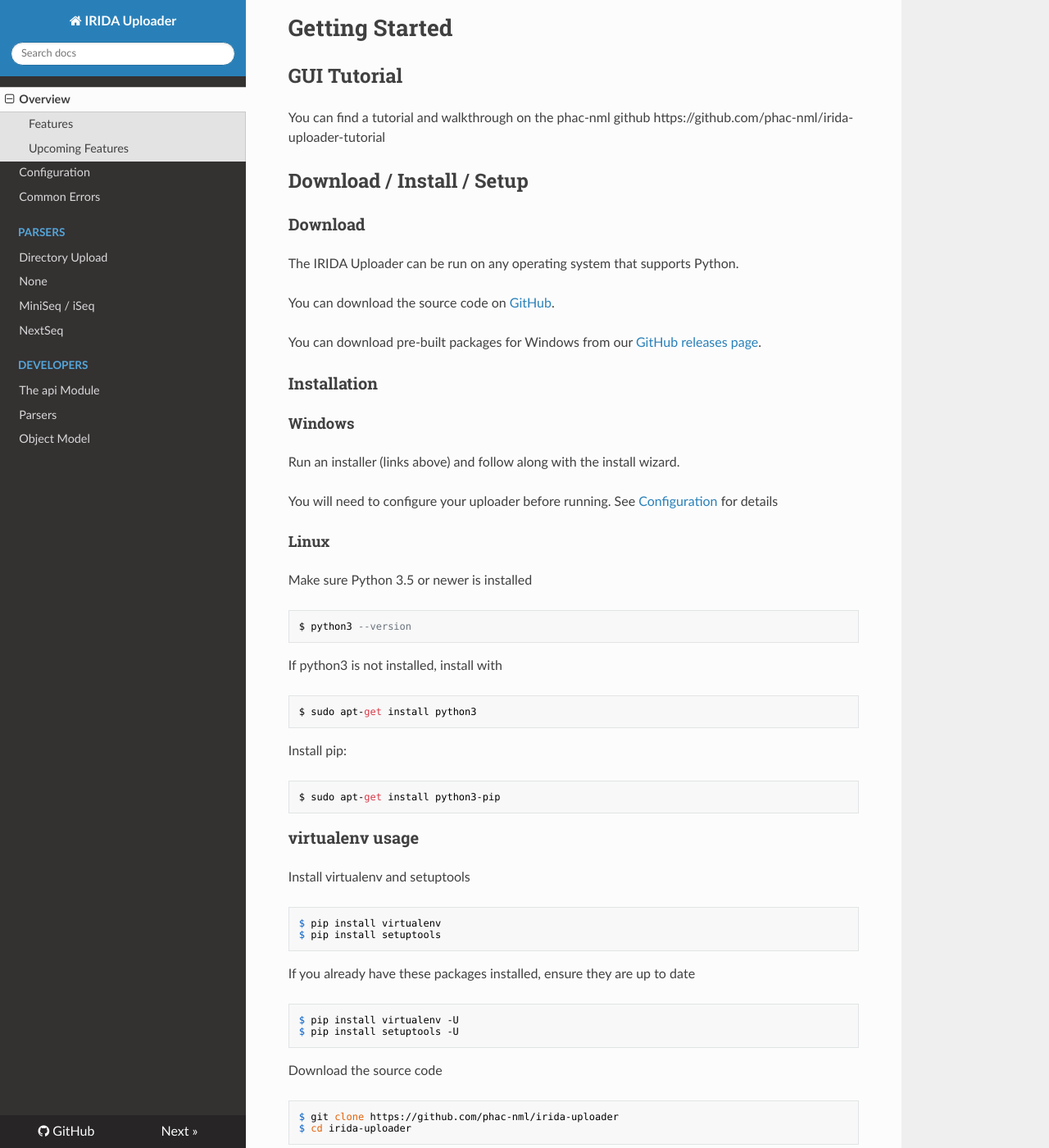
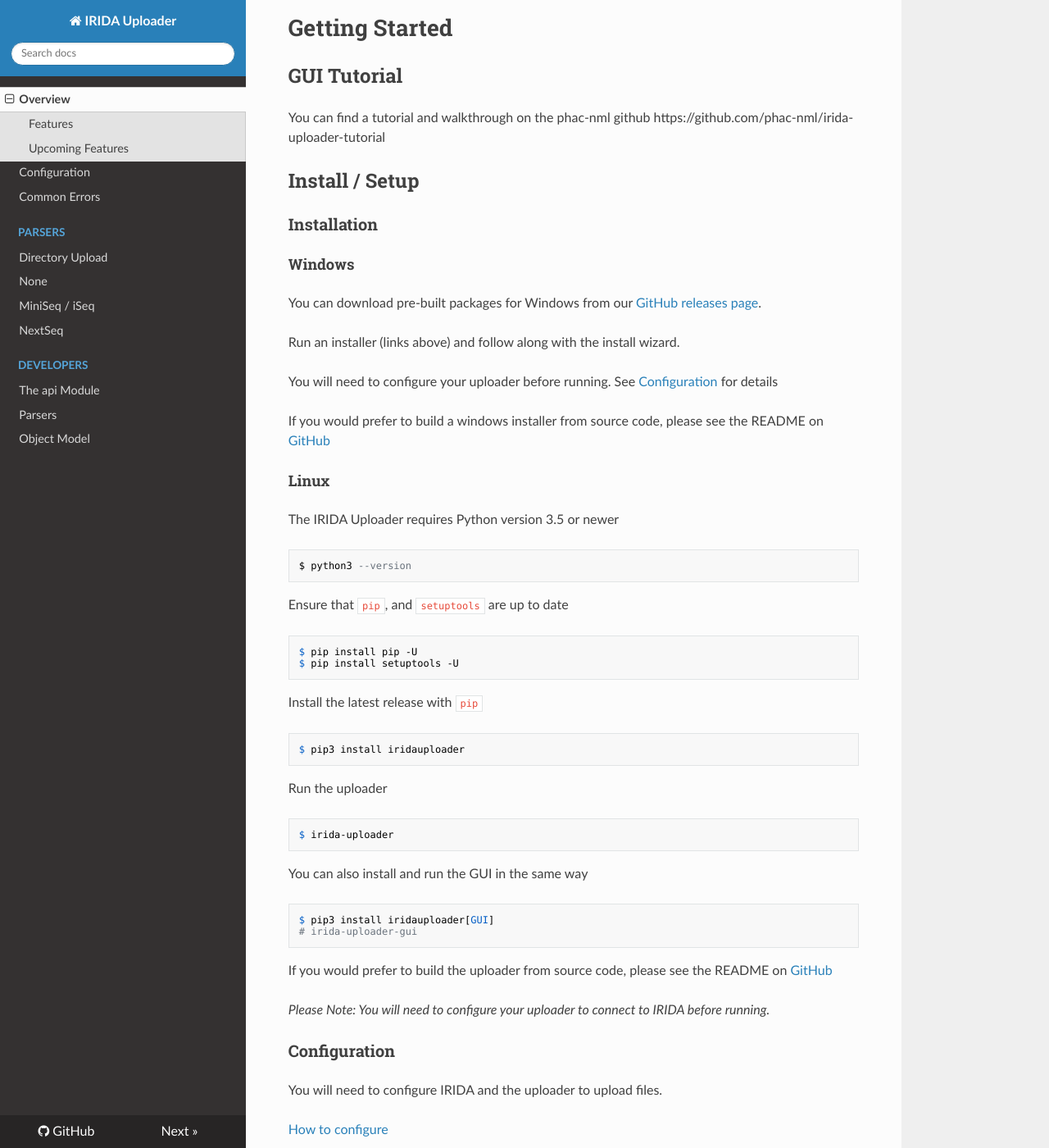
Before and after one commit to phac-nml/irida-uploader, an MkDocs documentation site: the page built from docs/index.md, in a window 1280 px wide and 1400 px high, scrolled down 569 px. Shown: the whole window at 82% size. Built offline with MkDocs 1.6.1, drawn with Linux system fonts in a browser that asks for light colours; nearby versions of some CDN libraries; old or Windows-style settings are respelled for this version of MkDocs; some of the changed text lies outside the part shown.

Commit message:
fixing docs to match to build workflow

```diff
--- a/docs/index.md
+++ b/docs/index.md
@@ -22,60 +22,47 @@
 
 You can find a tutorial and walkthrough on the phac-nml github https://github.com/phac-nml/irida-uploader-tutorial
 
-## Download / Install / Setup
-
-### Download
-
-The IRIDA Uploader can be run on any operating system that supports Python.
-
-You can download the source code on [GitHub](https://github.com/phac-nml/irida-uploader).
-
-You can download pre-built packages for Windows from our [GitHub releases page](https://github.com/phac-nml/irida-uploader/releases).
+## Install / Setup
 
 ### Installation
 
 #### Windows
 
+You can download pre-built packages for Windows from our [GitHub releases page](https://github.com/phac-nml/irida-uploader/releases).
+
 Run an installer (links above) and follow along with the install wizard.
 
 You will need to configure your uploader before running. See [Configuration](configuration.md) for details
 
+If you would prefer to build a windows installer from source code, please see the README on [GitHub](https://github.com/phac-nml/irida-uploader)
+
 #### Linux
 
-Make sure Python 3.5 or newer is installed
+The IRIDA Uploader requires Python version 3.5 or newer
 
     $ python3 --version
 
-If python3 is not installed, install with
+Ensure that `pip`, and `setuptools` are up to date
 
-    $ sudo apt-get install python3
-
-Install pip:
-
-    $ sudo apt-get install python3-pip
-
-### virtualenv usage
-
-Install virtualenv and setuptools
-
-    $ pip install virtualenv
-    $ pip install setuptools
-
-If you already have these packages installed, ensure they are up to date
-
-    $ pip install virtualenv -U
+    $ pip install pip -U
     $ pip install setuptools -U
 
-Download the source code
+Install the latest release with `pip`
 
-    $ git clone https://github.com/phac-nml/irida-uploader
-    $ cd irida-uploader
+    $ pip3 install iridauploader
 
-Build a virtualenv and install the dependencies automatically with `make`:
+Run the uploader
 
-    $ make
+    $ irida-uploader
 
-You will need to configure your uploader before running.
+You can also install and run the GUI in the same way
+
+    $ pip3 install iridauploader[GUI]
+    # irida-uploader-gui
+
+If you would prefer to build the uploader from source code, please see the README on [GitHub](https://github.com/phac-nml/irida-uploader)
+
+*Please Note: You will need to configure your uploader to connect to IRIDA before running.*
 
 ### Configuration
 
--- a/setup.py
+++ b/setup.py
@@ -8,7 +8,7 @@
     name='iridauploader',
     version='0.5.0',
     description='IRIDA uploader: upload NGS data to IRIDA system',
-    url='https://https://github.com/phac-nml/irida-uploader',
+    url='https://github.com/phac-nml/irida-uploader',
     author='Jeffrey Thiessen',
     author_email='jeffrey.thiessen@canada.ca',
     long_description=long_description,
--- a/windows-installer.cfg
+++ b/windows-installer.cfg
@@ -1,5 +1,5 @@
 [Application]
-name=IRIDA Sequence Uploader GUI
+name=IRIDA Uploader GUI
 version=0.5.0
 entry_point=iridauploader.gui.gui:main
 icon=iridauploader/gui/images/icon.ico
```
Also changed, not shown: README.md (+9 -5 lines).
